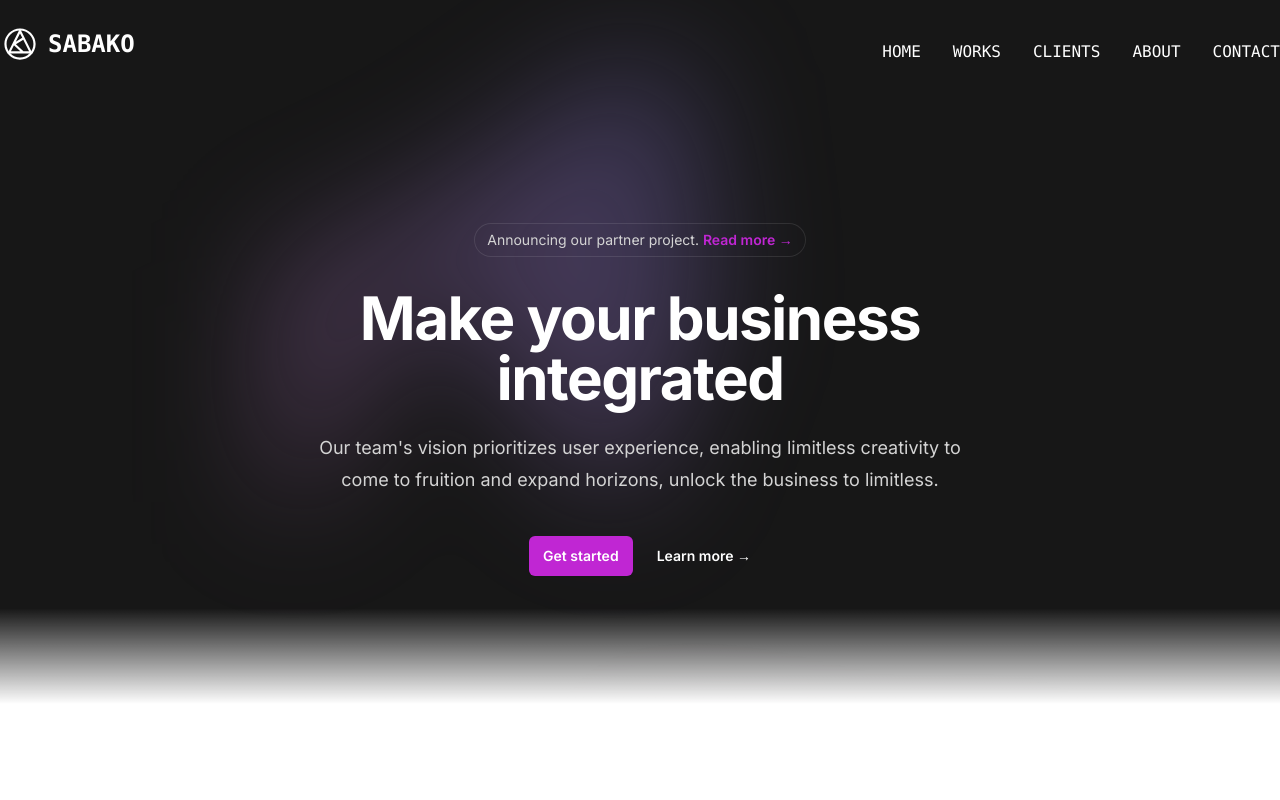
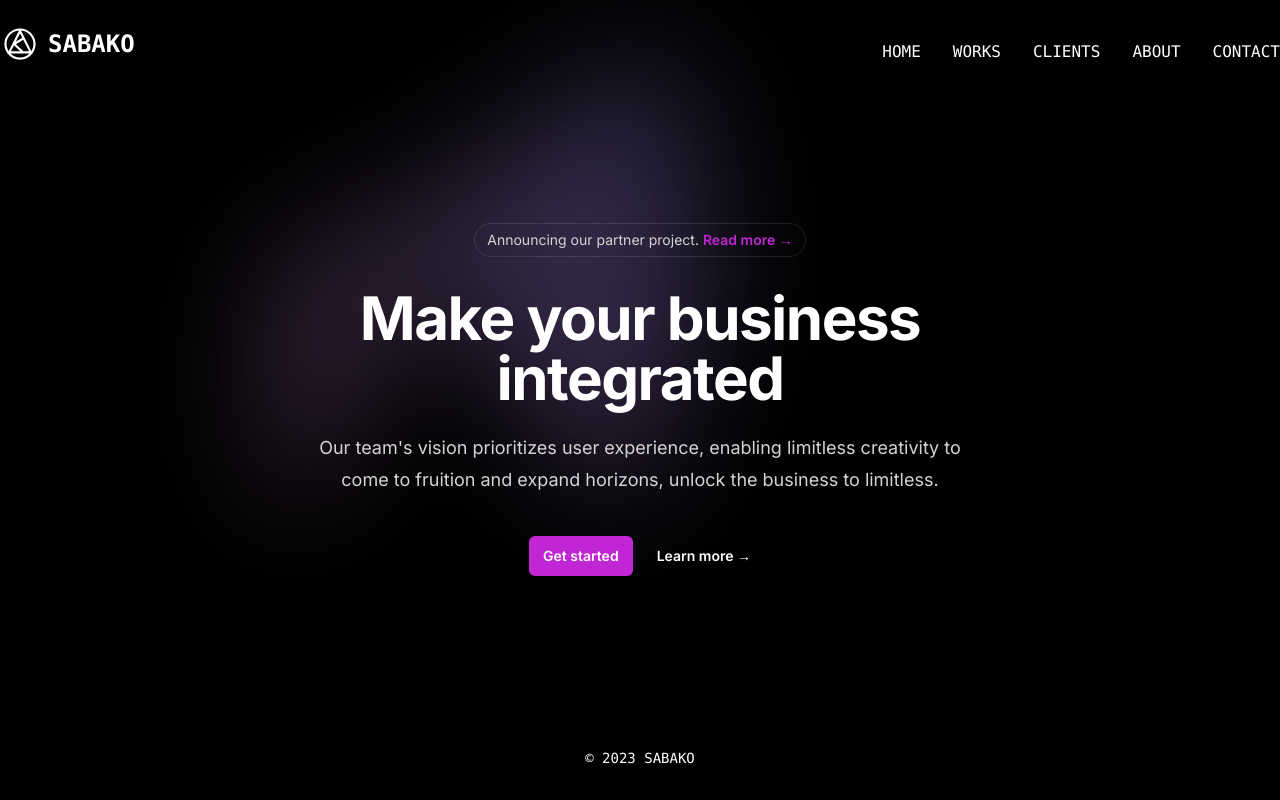
Before and after one commit to sabakodev/react-landing, a Next.js app: page / in a window 1280 px wide. Shown: the top 800 px of the page. Built offline with nearby package versions, Linux system fonts and the light colour scheme.

Commit message:
remove dark selector completely

```diff
--- a/src/components/global/Footer.tsx
+++ b/src/components/global/Footer.tsx
@@ -3,7 +3,7 @@
 export default function Footer() {
 	return (
 		<div className="z-10 max-w-5xl w-full font-mono text-sm">
-			<div className="fixed bottom-0 left-0 flex h-48 w-full items-end justify-center bg-gradient-to-t from-white via-white dark:from-black dark:via-black">
+			<div className="fixed bottom-0 left-0 flex h-48 w-full items-end justify-center bg-gradient-to-t from-black via-black">
 				<Link
 					className="pointer-events-none flex place-items-center gap-2 p-8 lg:pointer-events-auto"
 					href="/"
--- a/src/components/landing/Card.tsx
+++ b/src/components/landing/Card.tsx
@@ -13,7 +13,7 @@
 				cards.map((card, index) => (
 					<Link key={index}
 						href={card.href}
-						className="group rounded-lg border border-transparent px-5 py-4 transition-colors hover:border-gray-300 hover:bg-gray-100 hover:dark:border-neutral-700 hover:dark:bg-neutral-800/30"
+						className="group rounded-lg border border-transparent px-5 py-4 transition-colors hover:border-neutral-700 hover:bg-neutral-800/30"
 					>
 						<h2 className={`mb-3 text-2xl font-semibold`}>
 							{card.title + ' '}
--- a/src/styles/globals.css
+++ b/src/styles/globals.css
@@ -3,5 +3,5 @@
 @tailwind utilities;
 
 body {
-	@apply bg-neutral-900 text-white
+	@apply bg-black text-white
 }
```
